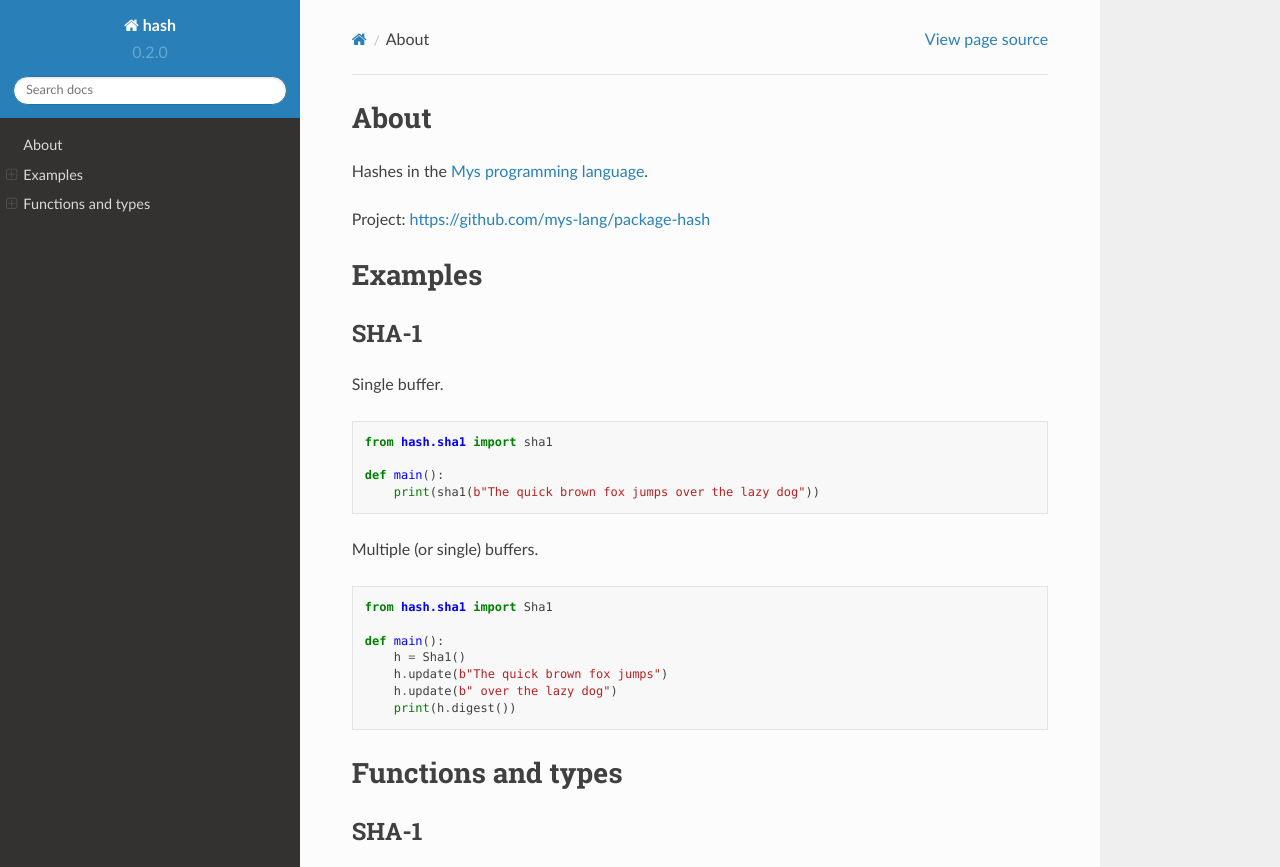
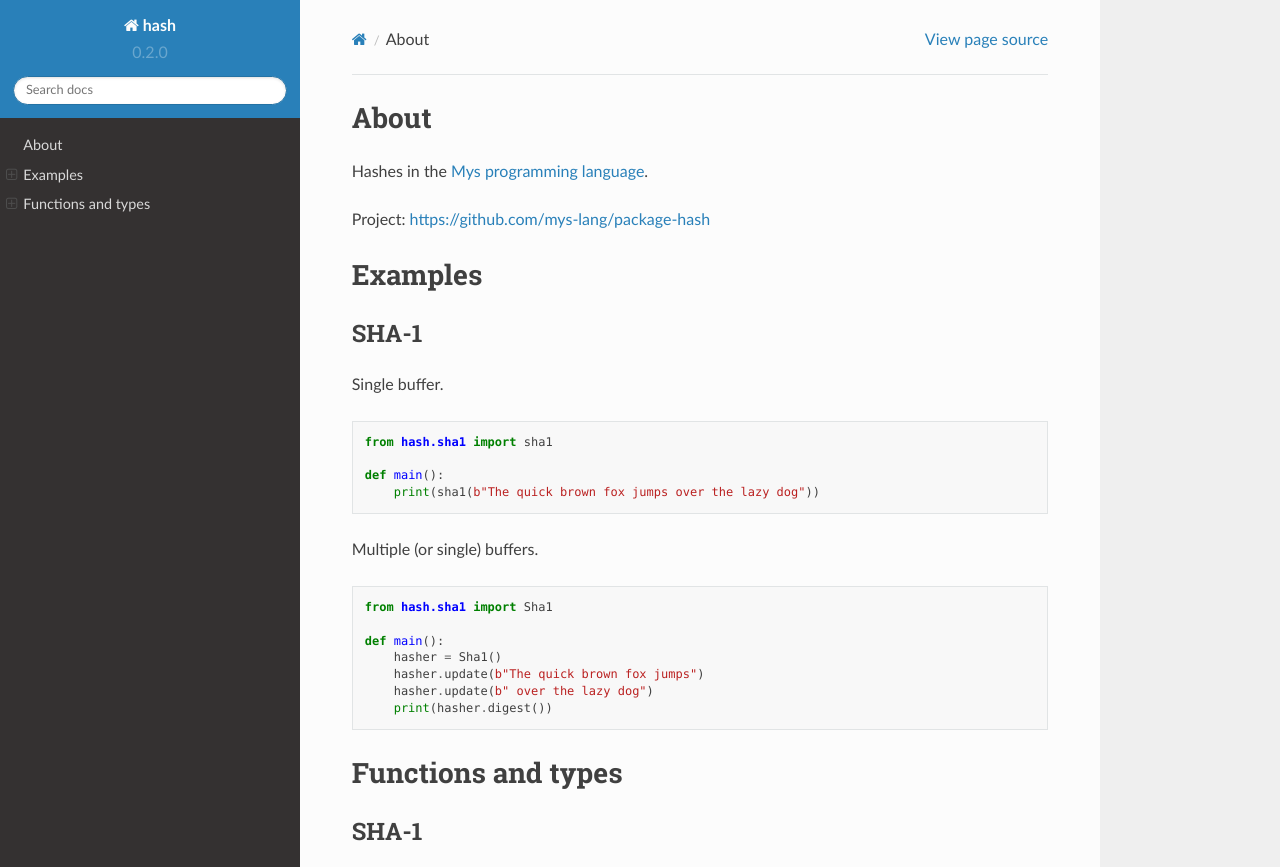
Before and after one commit to mys-lang/package-hash, a Sphinx documentation site: the page built from doc/index.rst, in a window 1280 px wide and 1101 px high, cut to the strip 0-867 px from the top of the window. Built offline with Sphinx 7.4.7 and the Read the Docs theme 2.0.0, drawn with Linux system fonts in a browser that asks for light colours.

Commit message:
Documentation.

```diff
--- a/doc/index.rst
+++ b/doc/index.rst
@@ -27,10 +27,10 @@ Multiple (or single) buffers.
    from hash.sha1 import Sha1
 
    def main():
-       h = Sha1()
-       h.update(b"The quick brown fox jumps")
-       h.update(b" over the lazy dog")
-       print(h.digest())
+       hasher = Sha1()
+       hasher.update(b"The quick brown fox jumps")
+       hasher.update(b" over the lazy dog")
+       print(hasher.digest())
 
 Functions and types
 ===================
```
